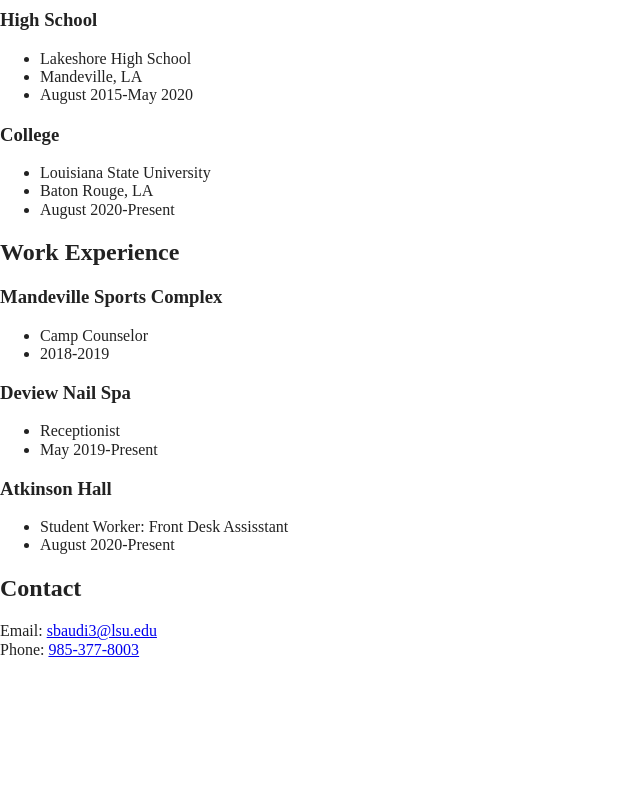
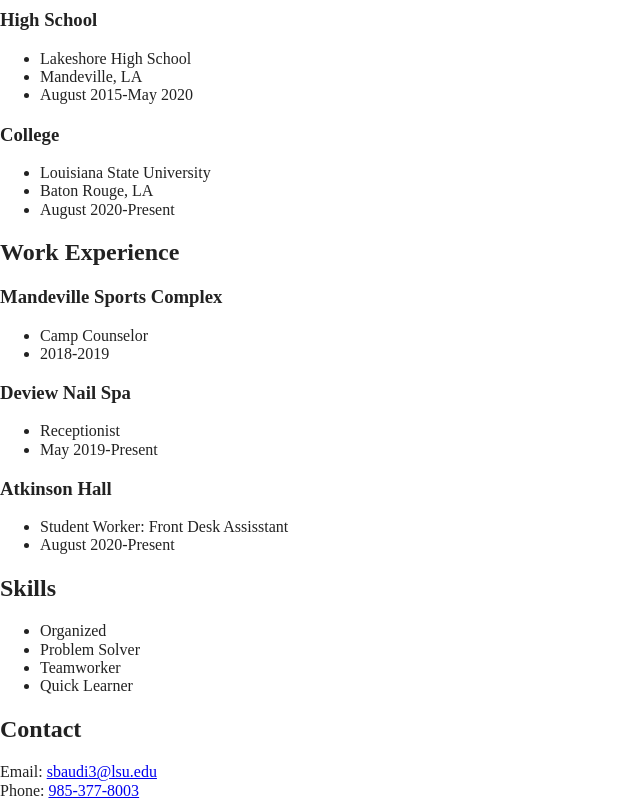
Before and after one commit to shannabaudierrr/Resume, a website built with Parcel: page index.html in a window 1280 px wide. Shown: the part 614-1414 px from the top of the page, without its empty margins (0-640 px from the left). Before the commit the page ends 1273 px from the top, so only its background shows below. Built offline with nearby package versions, Linux system fonts and the light colour scheme.

Commit message:
Updated Skills

```diff
--- a/index.html
+++ b/index.html
@@ -79,6 +79,15 @@
         </ul>
     </section>
   </section>
+    <section>
+      <h2>Skills</h2>
+      <ul>
+        <li>Organized</li>
+        <li>Problem Solver</li>
+        <li>Teamworker</li>
+        <li>Quick Learner</li>
+      </ul>
+    </section>
 </main>
 <footer>
   <section>
```
